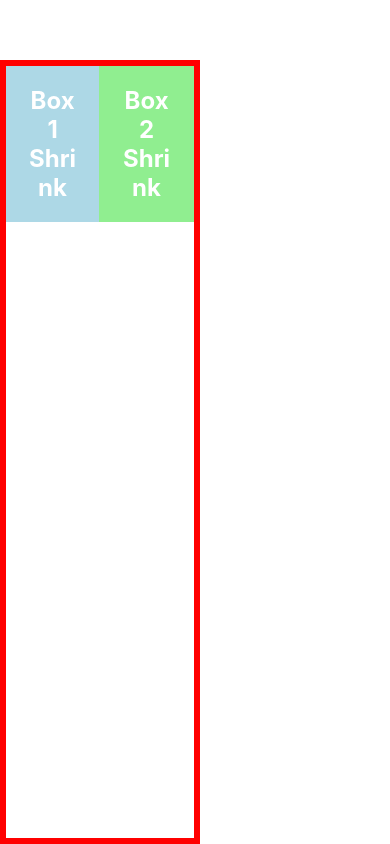
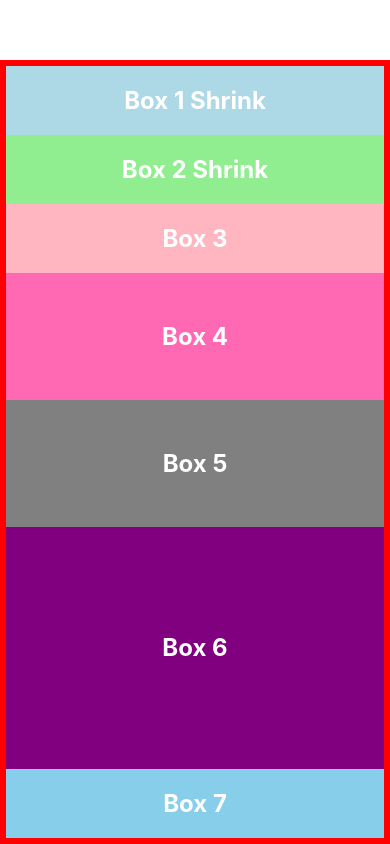
Before and after one commit to sudhir-tiwari2002/ReactNativeLayout, a React Native app: screen / in a window 390 px wide. Built offline with nearby package versions, Linux system fonts and the light colour scheme.

Commit message:
flex grow in flex box

```diff
--- a/App.js
+++ b/App.js
@@ -7,13 +7,13 @@ export default function App() {
 
     // </View>
     <View style={styles.container}>
-      <Box style={{ backgroundColor: "lightblue"  ,flexShrink:1,}}>Box 1 Shrink</Box>
-      <Box style={{ backgroundColor: "lightgreen" ,flexShrink:1, }}>Box 2 Shrink</Box>
-      {/* <Box style={{ backgroundColor: "lightpink" , flexBasis:140 }}>Box 3</Box>
-      <Box style={{ backgroundColor: "hotpink" , height:140}}>Box 4</Box>
-      <Box style={{ backgroundColor: "gray" , }}>Box 5</Box>
-      <Box style={{ backgroundColor: "purple" }}>Box 6</Box>
-      <Box style={{ backgroundColor: "skyblue", }}>Box 7</Box> */}
+      <Box style={{ backgroundColor: "lightblue"  }}>Box 1 Shrink</Box>
+      <Box style={{ backgroundColor: "lightgreen"  }}>Box 2 Shrink</Box>
+      <Box style={{ backgroundColor: "lightpink" ,  }}>Box 3</Box>
+      <Box style={{ backgroundColor: "hotpink" ,flexGrow:1 }}>Box 4</Box>
+      <Box style={{ backgroundColor: "gray" , flexGrow:1}}>Box 5</Box>
+      <Box style={{ backgroundColor: "purple",flexGrow:3 }}>Box 6</Box>
+      <Box style={{ backgroundColor: "skyblue", }}>Box 7</Box>
     </View>
   );
 }
@@ -21,10 +21,9 @@ export default function App() {
 const styles = StyleSheet.create({
   container: {
     flex:1,
-    flexDirection:"row",
-    alignItems:"flex-start",
 
-    width:200,
+
+
 
     marginTop: 60,
     borderWidth: 6,
```
